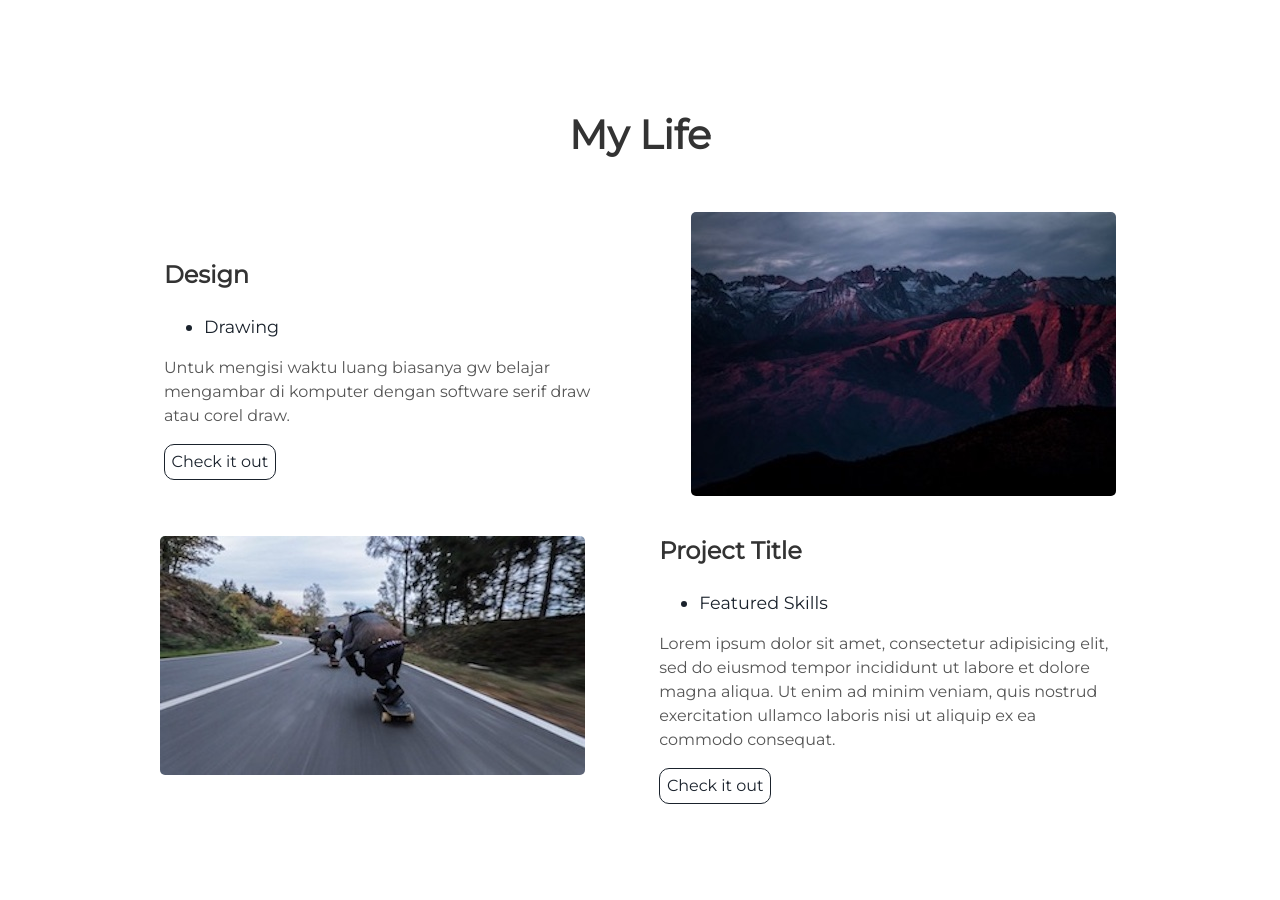
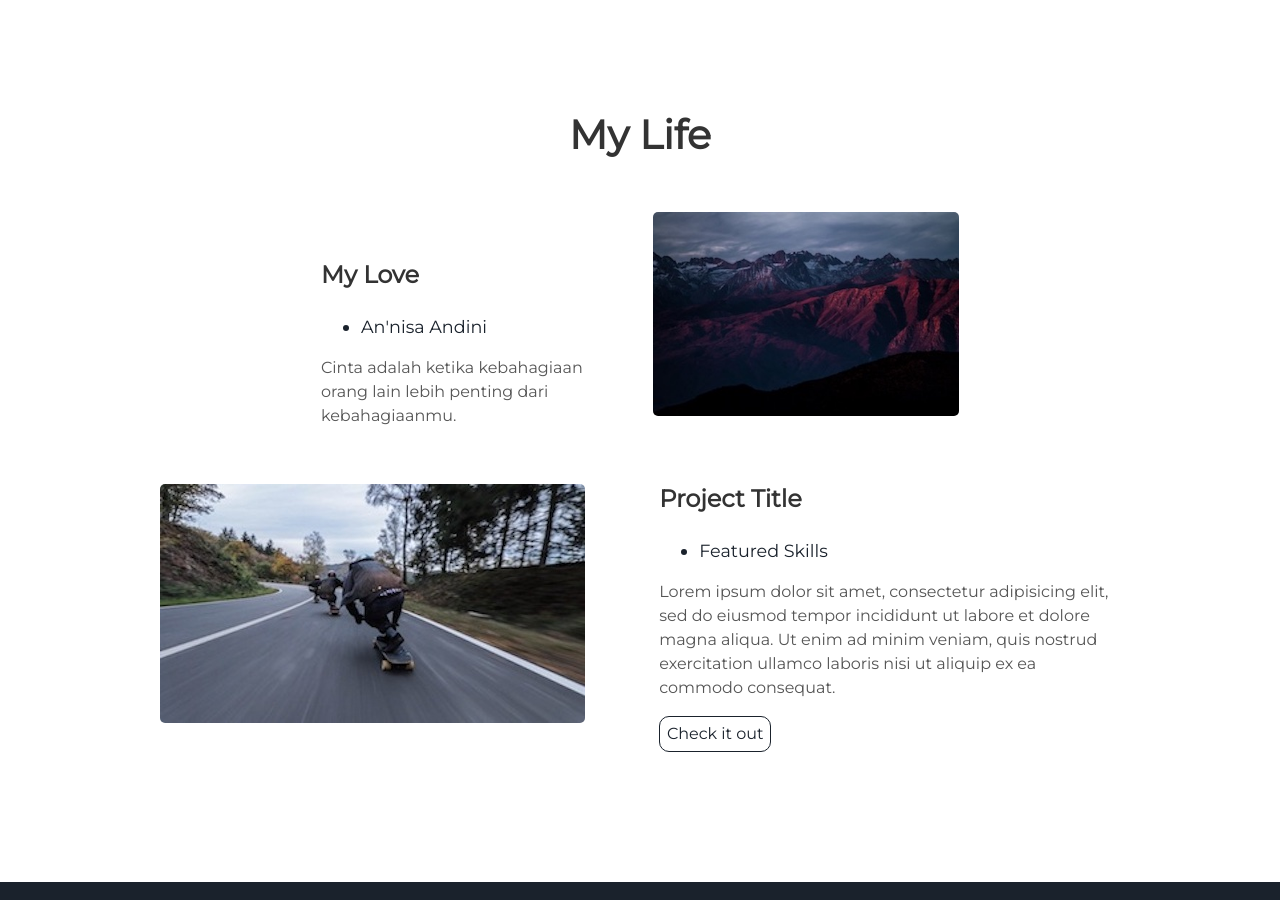
Before and after one commit to adif48/adif48, a Jekyll site: the page built from index.html, in a window 1280 px wide and 900 px high, scrolled down 1463 px. Built offline with Jekyll 4.4.1, drawn with Linux system fonts in a browser that asks for light colours.

Commit message:
Update projects.html

```diff
--- a/_includes/projects.html
+++ b/_includes/projects.html
@@ -6,12 +6,11 @@
     <img alt="mountains" src="{{ "/assets/img/mountains.jpg" | prepend: site.baseurl }}" />
   </div>
   <div class="contents">
-    <h3> Design </h3>
+    <h3> My Love </h3>
     <ul>
-      <li> Drawing</li>
+      <li> An'nisa Andini </li>
     </ul>
-    <p>Untuk mengisi waktu luang biasanya gw belajar mengambar di komputer dengan software serif draw atau corel draw.</p>
-    <a class="project-link" href="https://www.deviantart.com/adifher">Check it out</a>
+    <p> Cinta adalah ketika kebahagiaan orang lain lebih penting dari kebahagiaanmu.</p>
   </div>
 </div>
 <div class="user-projects">
```
